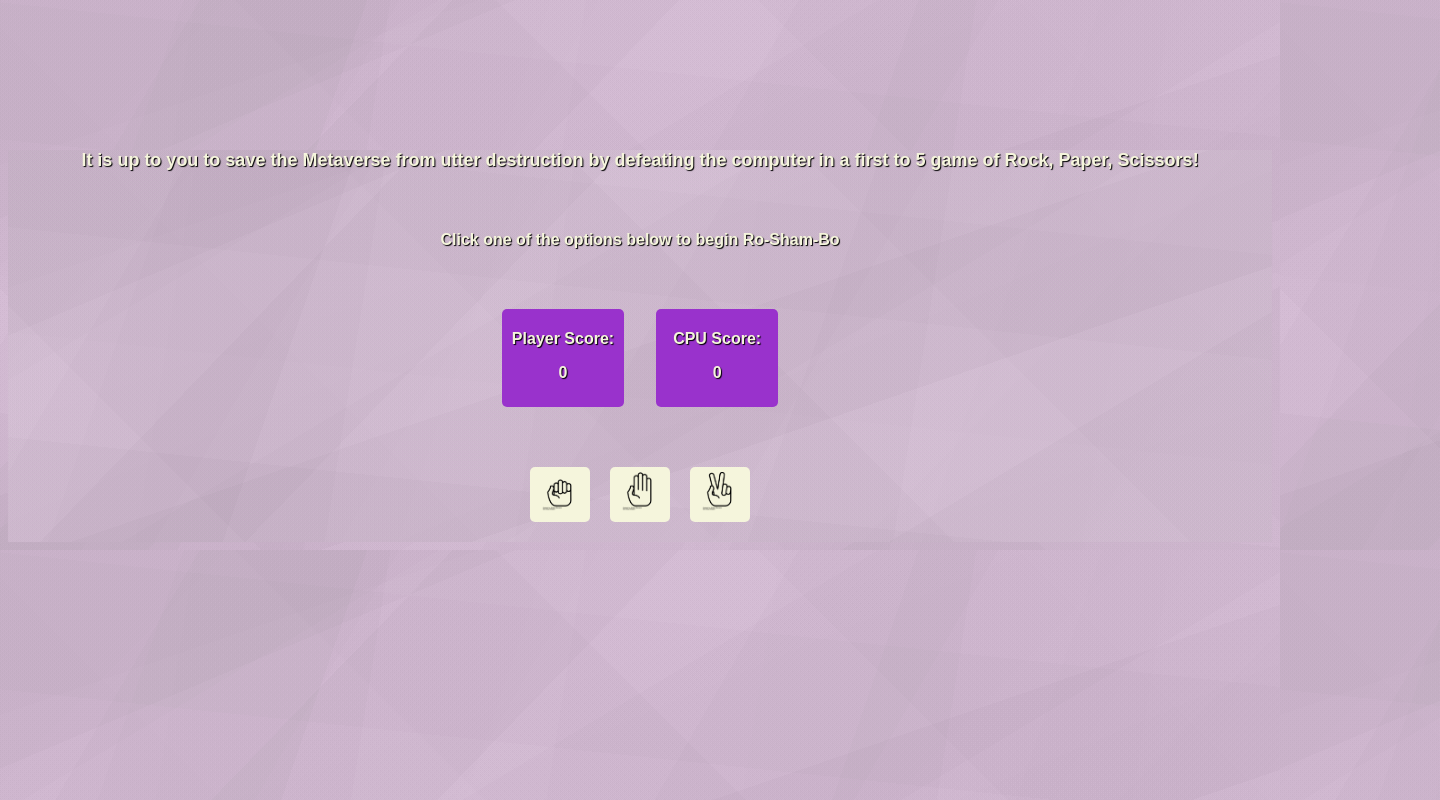
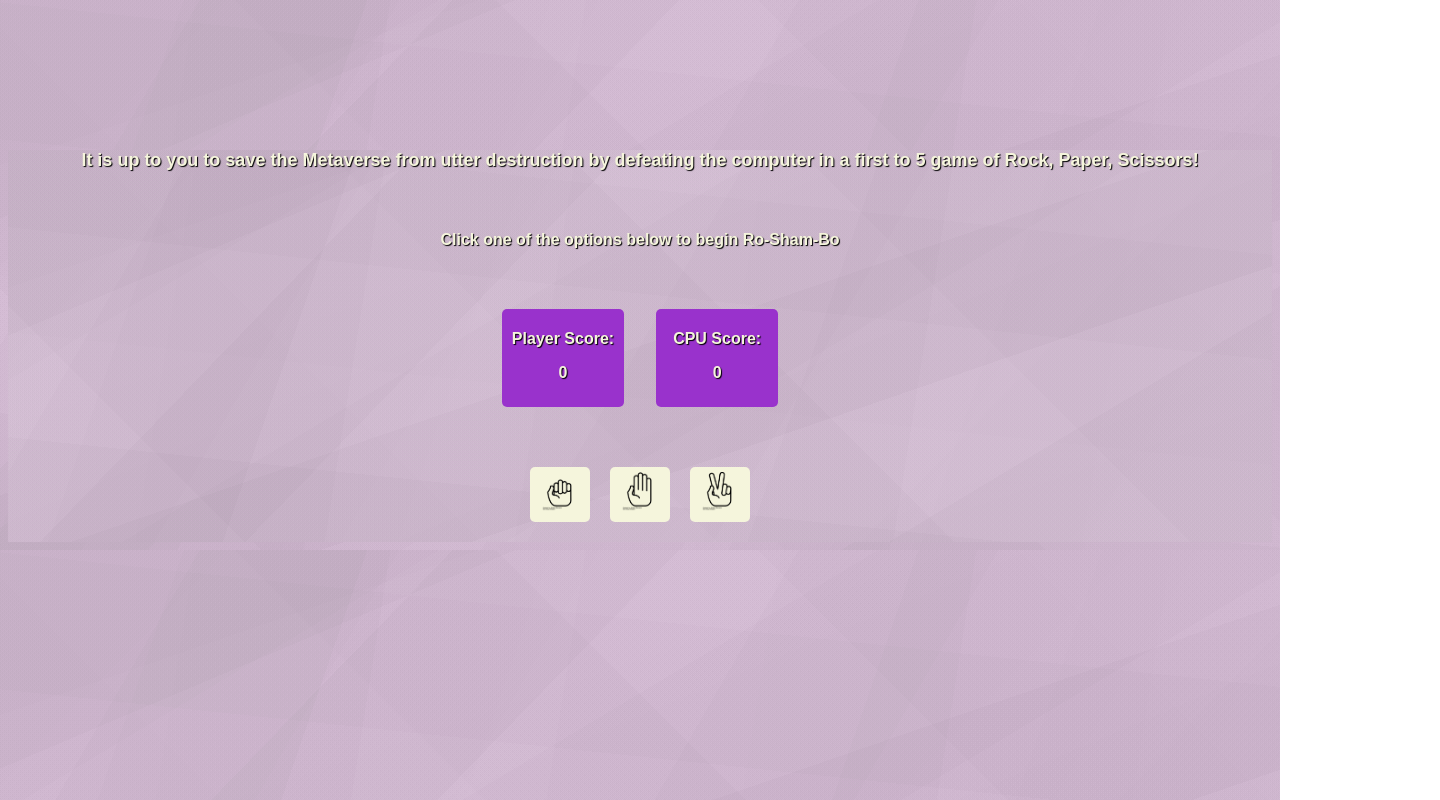
Before and after one commit to austtarver/rock_paper_scissors, a plain HTML site: page index.html in a window 1280 px wide. Shown: the whole page, 1440 px wide, since content can reach past the window. Drawn offline with Linux system fonts and the light colour scheme.

Commit message:
adjusted min-width of page

```diff
--- a/style.css
+++ b/style.css
@@ -57,7 +57,7 @@ img{
     text-shadow: 1px 1px 1px #000;
     font-family: sans-serif;
     text-align: center;
-    min-width:1600px;
+    min-width: 80%;
 }
 #roundText{
     min-width: 100%;
```
